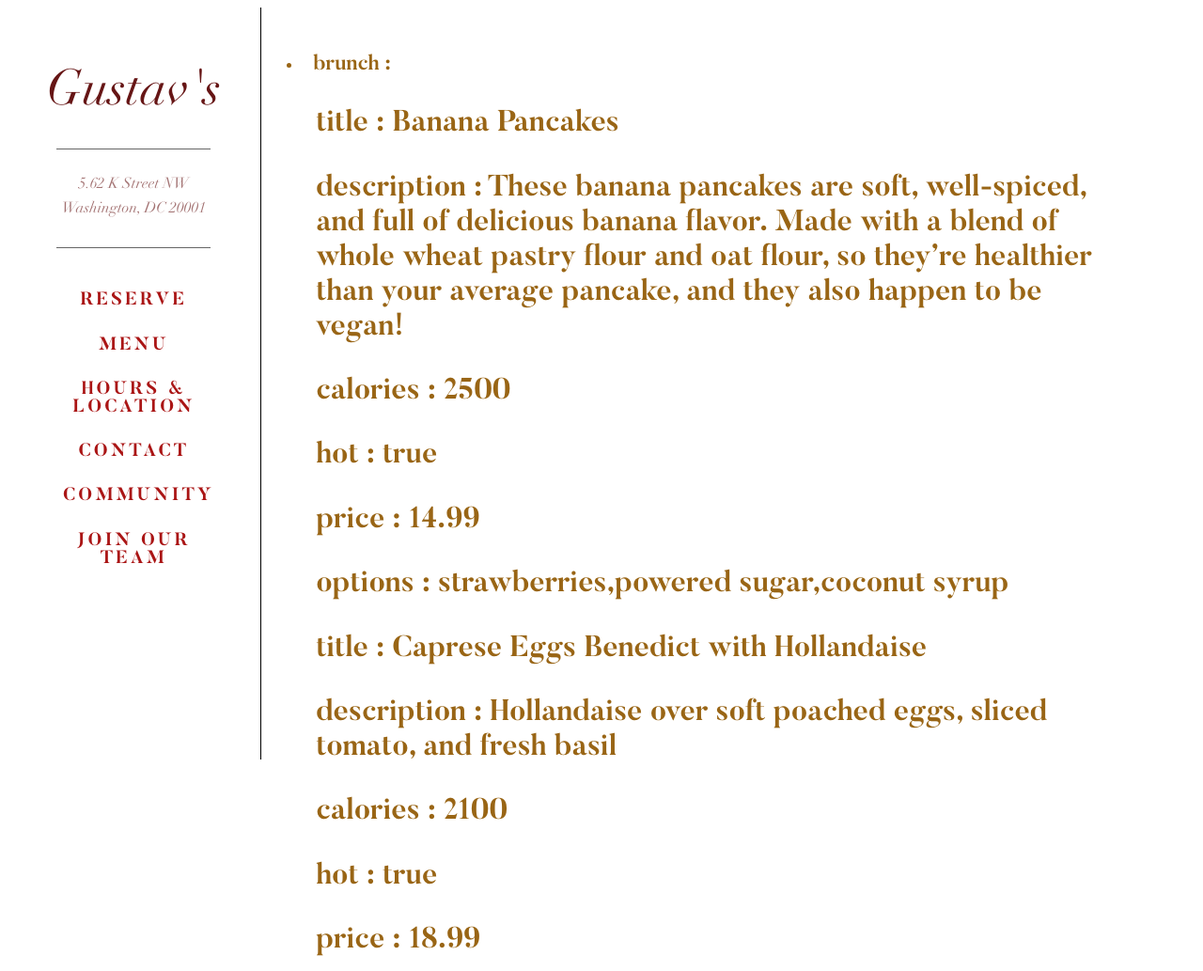
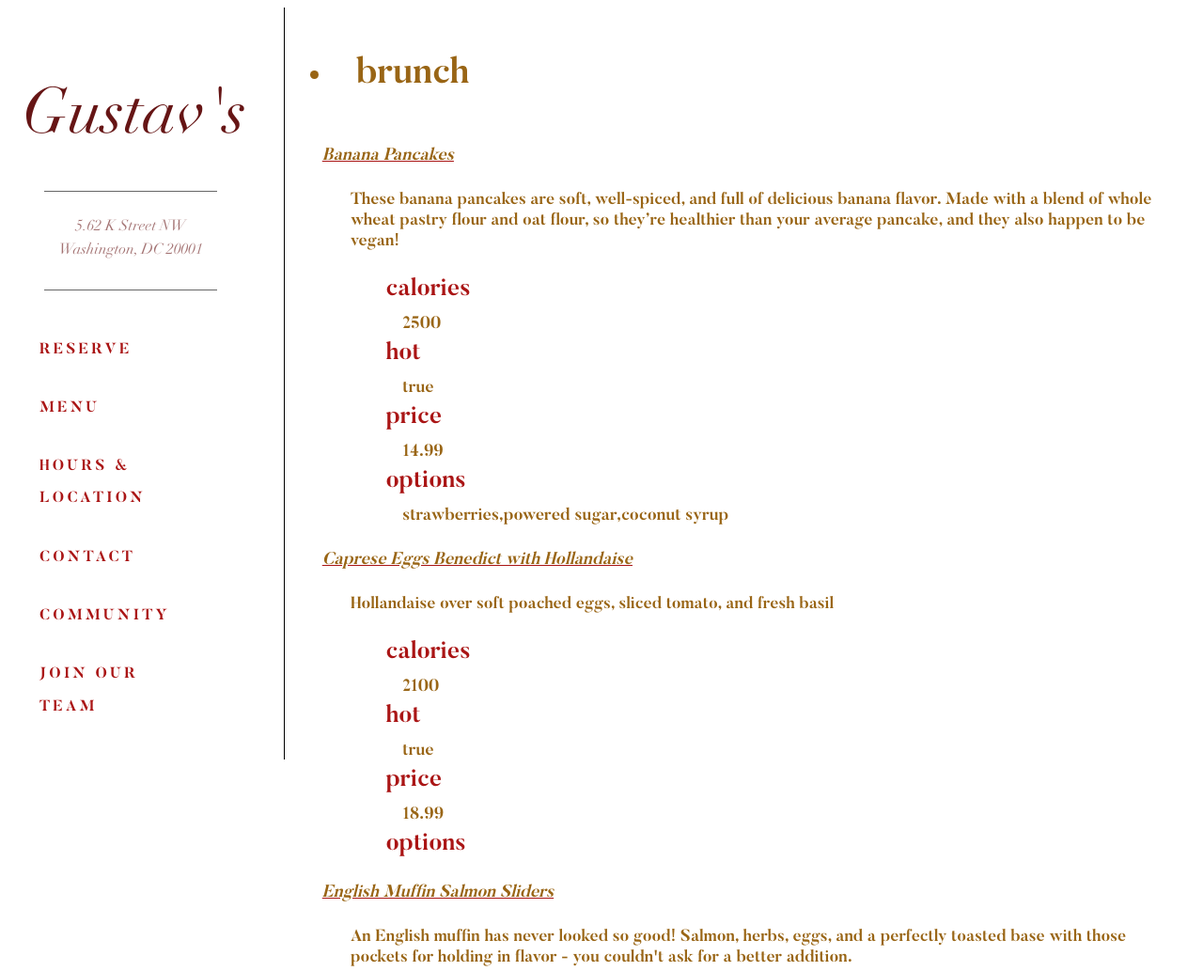
Before and after one commit to phryszlo/Week2, a plain HTML site: page restaurant_homework/index.html in a window 1280 px wide. Shown: the top 1033 px of the page at 94% size. Drawn offline with Linux system fonts and the light colour scheme.

Commit message:
submission candidate

```diff
--- a/restaurant_homework/app.js
+++ b/restaurant_homework/app.js
@@ -7,67 +7,86 @@ MENU [Brunch, Lunch, Dinner,Desert, Beverages Entrees,Appetizers]
 --> Each menu item must have MINIMUM 6items with at least 4attributes/properties..
 */
 
-/*
-  Intent
-    - Try to control sidebar with javascript vs. @media qry
-*/
-
-//must make the script tag type="module" for this to work
+//must make the script tag type="module" for imports to work
 import menu from './menu.js';
 
-let sidebarClosed = false;
-const sidebarMinWidth = 700;
-
+// basically, the onload event -- show the menu immediately
 window.addEventListener('DOMContentLoaded', () => {
-  //check window width and set sidebar status
-  if (window.innerWidth < sidebarMinWidth) {
-    sidebarClosed = true;
-    console.log('sidebar closed');
-  }
-  // add event listeners
-  window.addEventListener('resize', windowResize);
-
   showMenu();
 });
 
-const windowResize = () => {
-    // console.log(window.innerWidth);
-    if (window.innerWidth < sidebarMinWidth && !sidebarClosed) {
-      sidebarClosed = true;
-      console.log('close sidebar', sidebarClosed);
-    }
-    else if (window.innerWidth >= sidebarMinWidth && sidebarClosed) {
-      sidebarClosed = false;
-      console.log('open sidebar', sidebarClosed);
-    }
-}
+const showMenu = () => {
+  //target main content div
+  const main = document.querySelector(".main");
 
-const showMenu = () => {
-  const main = document.querySelector(".main");
+  //attach a <ul> to the DOM in .main
   const ul = main.appendChild(document.createElement('ul'));
+
+  // populate the <ul> with menu{} entries:
+  //  as <li> containing menu name and nested <ul> of menu items
   for (const [key, value] of Object.entries(menu)) {
+    // the <li> text will be the top-level key
+    // submenu will contain the nested <ul>
+
     const li = ul.appendChild(document.createElement('li'));
     main.appendChild(li);
 
-    li.innerHTML = `${key} :  ${submenuContent(value)}`;
+    // give a class to the <li> for styling
+    li.classList.add('menu-name');
+    li.innerHTML = `${key}`;//  ${submenuContent(value)}`;
+
+    console.log(submenuContent(value));
+    li.appendChild(submenuContent(value));
   }
 }
 
+// return a <ul> to be nested in the top-level menu <ul>
 const submenuContent = (submenu) => {
-  let content = "";
-  console.log(submenu)
+  let content = ""; //will be returned
+  // console.log(submenu)
+  let ul = document.createElement('ul');
+
+  //give ul a class to style
+  ul.classList.add('submenu-ul');
+
   for (const [sub, props] of Object.entries(submenu)) {
-    console.log(`${sub} : ${props}`);
-    let propsString = "";
+    // sub will be the key of the menu item, e.g. 'eggsBenedict'
+    // props contains the, you know, props. Like 'description'
     for (const [key, value] of Object.entries(props)) {
-      console.log(`${key} : ${value}`)
-      propsString +=
-      `<p style='padding-left: 1em;'>` +
-      `${key} : ${value}` + '</p>'
+      let li = document.createElement('li');
+      let ulInner = document.createElement('ul');
+
+      // key should be the menu item props, e.g. 'title','description'...
+      //   & will be the title of each ulInner
+      ulInner.innerHTML =
+        key === 'title' || key === 'description' ?
+          '' : key;
+
+      //give ulInner a class to style
+      ulInner.classList.add('ul-inner');
+
+      if (key === 'title') {
+        ulInner.classList.add('item-title');
+      }
+      if (key === 'description') {
+        ulInner.classList.add('hidden-key');
+      }
+
+
+      let liInner = document.createElement('li');
+      ulInner.appendChild(liInner);
+
+      // console.log(`${value}`);
+      liInner.innerHTML = `${value}`;
+
+      // give liInner a class to style
+      liInner.classList.add('li-inner');
+
+      // actually attach to parent
+      ulInner.appendChild(liInner);
+      li.appendChild(ulInner);
+      ul.appendChild(li);
     }
-
-    content += propsString;
   }
-
-  return content;
+  return ul;
 }
--- a/restaurant_homework/index.html
+++ b/restaurant_homework/index.html
@@ -24,7 +24,7 @@
         <a href="#">HOURS & <br>LOCATION</a>
         <a href="#">CONTACT</a>
         <a href="#">COMMUNITY</a>
-        <a href="#">JOIN OUR TEAM</a>
+        <a href="#">JOIN OUR<br> TEAM</a>
       </nav>
     </div>
 
--- a/restaurant_homework/style.css
+++ b/restaurant_homework/style.css
@@ -16,7 +16,7 @@ https://www.antonsnyc.com/
   src: url(./fonts/Butler_Maybe.woff2);
 }
 :root {
-  --sidebar-width: 16vw;
+  --sidebar-width: 18vw;
 }
 body {
   display: grid;
@@ -36,7 +36,7 @@ body {
   display: flex;
   flex-direction: column;
   height: 100vh;
-  padding: 0 2em;
+  padding: 0 3em 0 1em;
   grid-area: sidebar;
   /* border: solid green; */
   color: #661515;
@@ -45,8 +45,14 @@ body {
 }
 
 .sidebar .main-nav {
-  width: 80%;
+  display: flex;
+  flex-direction: column;
+  align-items: flex-start;
+  width: 100%;
   align-self: center;
+  line-height: calc(1.3em + (1.5 - 1.3) * ((100vw - 21em)/(35 - 21)));
+
+  /* border: solid deeppink; */
 }
 
 .sidebar a {
@@ -54,11 +60,12 @@ body {
   /* height: 3.3em; */
   font-family: 'Butler_Bold', serif;
   letter-spacing: .2pc;
-  line-height: 1em;
+  /* line-height: 1em; */
   text-decoration: none;
-  text-align: center;
-  font-size: 1.2em;
-  padding: 14px 6.5px;
+  text-align: justify;
+  /* font-size: 2.2vw; */
+  font-size: clamp(12px, 3.5vw, 22);
+  padding: 14px 6.5px 14px 18px;
   color: #aa1515;
   /* opacity: .7; */
 }
@@ -66,7 +73,7 @@ body {
 .sidebar-title {
   font-family: 'Didot_Italic', cursive;
   font-style: italic;
-  font-size: 3.3em;
+  font-size: 5.3vw;
   text-align: center;
   padding: 1em 0 .6em 0;
 }
@@ -99,6 +106,35 @@ body {
 }
 .main p, li {
   font-family: 'Butler_Bold';
-  font-size: 1.4em;
+  font-size: 2.4em;
   color:#996515;
 }
+
+
+/* from JS-created elements */
+.submenu-ul {
+  list-style: none;
+}
+
+/* e.g. 'calories','options','price' */
+.ul-inner {
+  font-size: 2vw;;
+  color:#aa1515;
+  list-style: none;
+}
+.li-inner {
+  font-size: .7em;
+  margin: 10px 0 5px 1em;
+}
+.hidden-key {
+  font-size: 25px;
+  margin: 0 -2.2em 1em; ;
+}
+.item-title {
+  font-size: 26px;
+  font-weight: bold;
+  font-style: oblique;
+  text-decoration: underline;
+  line-height: 2em;
+  margin-left: -3.3em;
+}
```
Also changed, not shown: restaurant_homework/assignment.txt (added).
